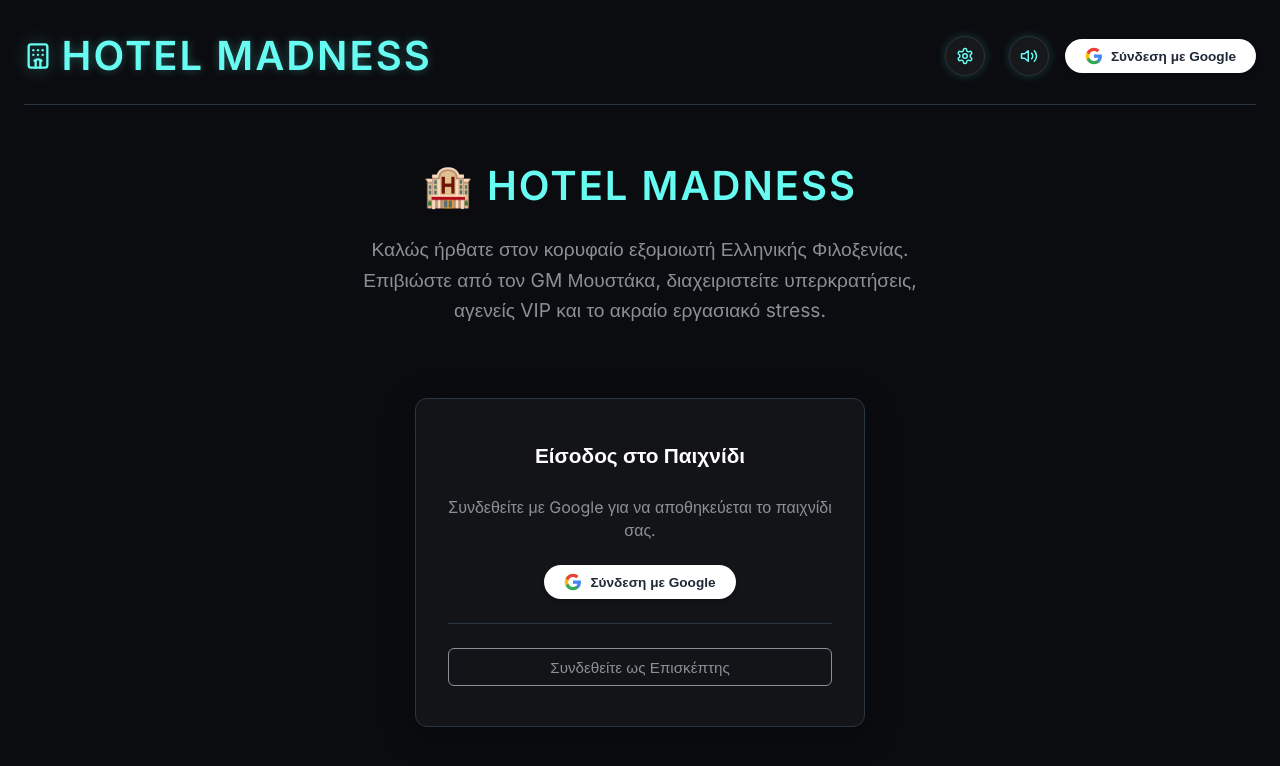
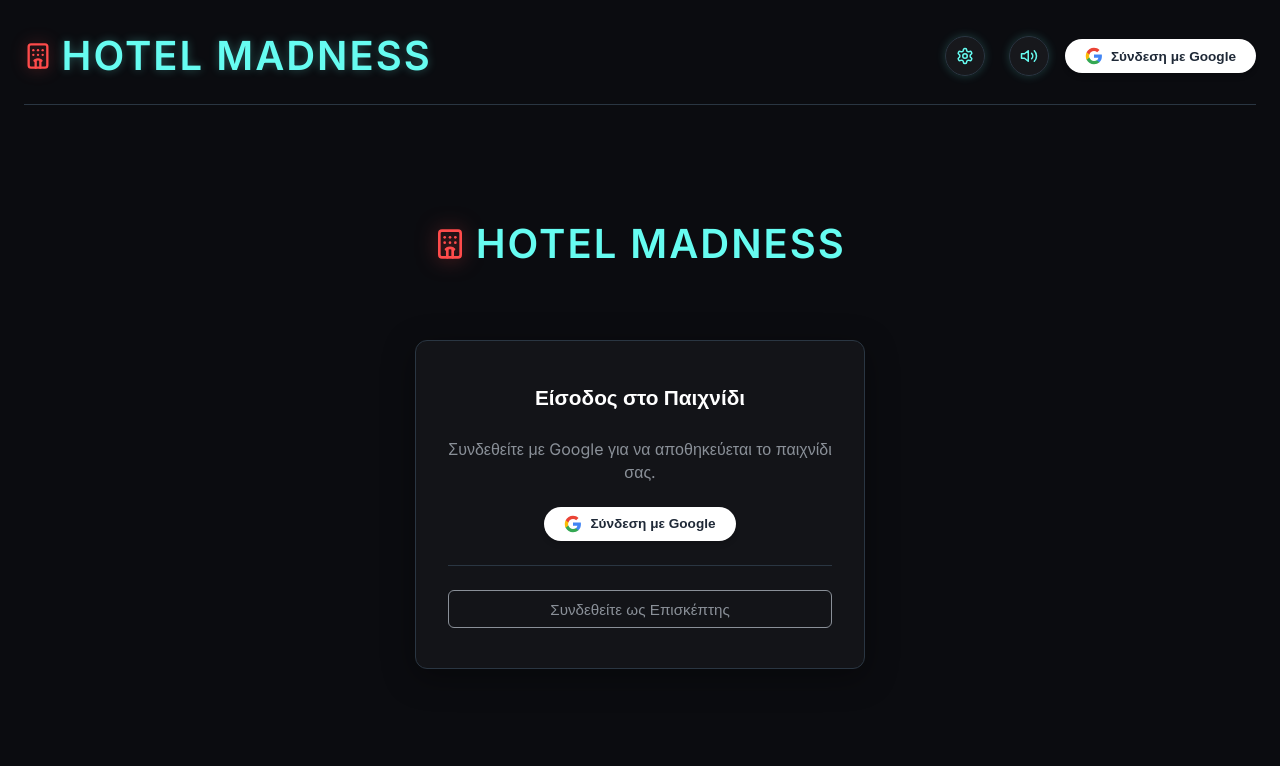
Before and after one commit to Codexx-ui/HotelMadness, a React (Vite) app: page / in a window 1280 px wide. Both pictures are taken after a click on the button "Skip Intro". Shown: the top 766 px of the page. Built offline with nearby package versions, Linux system fonts and the light colour scheme; no server answers.

Commit message:
Reposition red hotel building icon to the left in headers

```diff
--- a/src/App.jsx
+++ b/src/App.jsx
@@ -570,10 +570,20 @@ function App() {
 
   const renderLoginScreen = () => (
     <div className="role-selection" style={{ textAlign: 'center', padding: '3rem 1.5rem' }}>
-      <h2 style={{ fontSize: '2.5rem', color: 'var(--accent-color)', marginBottom: '1rem', textTransform: 'uppercase', letterSpacing: '0.05em' }}>🏨 Hotel Madness</h2>
-      <p style={{ color: 'var(--text-secondary)', fontSize: '1.2rem', maxWidth: '600px', margin: '0 auto 2.5rem auto', lineHeight: '1.6' }}>
-        Καλώς ήρθατε στον κορυφαίο εξομοιωτή Ελληνικής Φιλοξενίας. Επιβιώστε από τον GM Μουστάκα, διαχειριστείτε υπερκρατήσεις, αγενείς VIP και το ακραίο εργασιακό stress.
-      </p>
+      <h2 style={{
+        fontSize: '2.5rem',
+        color: 'var(--accent-color)',
+        marginBottom: '2rem',
+        textTransform: 'uppercase',
+        letterSpacing: '0.05em',
+        display: 'flex',
+        alignItems: 'center',
+        justifyContent: 'center',
+        gap: '0.6rem'
+      }}>
+        <Hotel size={32} color="var(--danger-color)" style={{ filter: 'drop-shadow(0 0 10px rgba(255, 75, 75, 0.5))' }} />
+        <span>Hotel Madness</span>
+      </h2>
 
       <div style={{
         backgroundColor: 'rgba(255, 255, 255, 0.03)',
@@ -964,7 +974,7 @@ function App() {
             className="header-title-link"
             onClick={resetToHome}
           >
-            <Hotel size={28} color="var(--accent-color)" style={{ filter: 'drop-shadow(0 0 8px rgba(102, 252, 241, 0.4))' }} />
+            <Hotel size={28} color="var(--danger-color)" style={{ filter: 'drop-shadow(0 0 8px rgba(255, 75, 75, 0.4))' }} />
             <span>Hotel Madness</span>
           </h1>
         </div>
```
